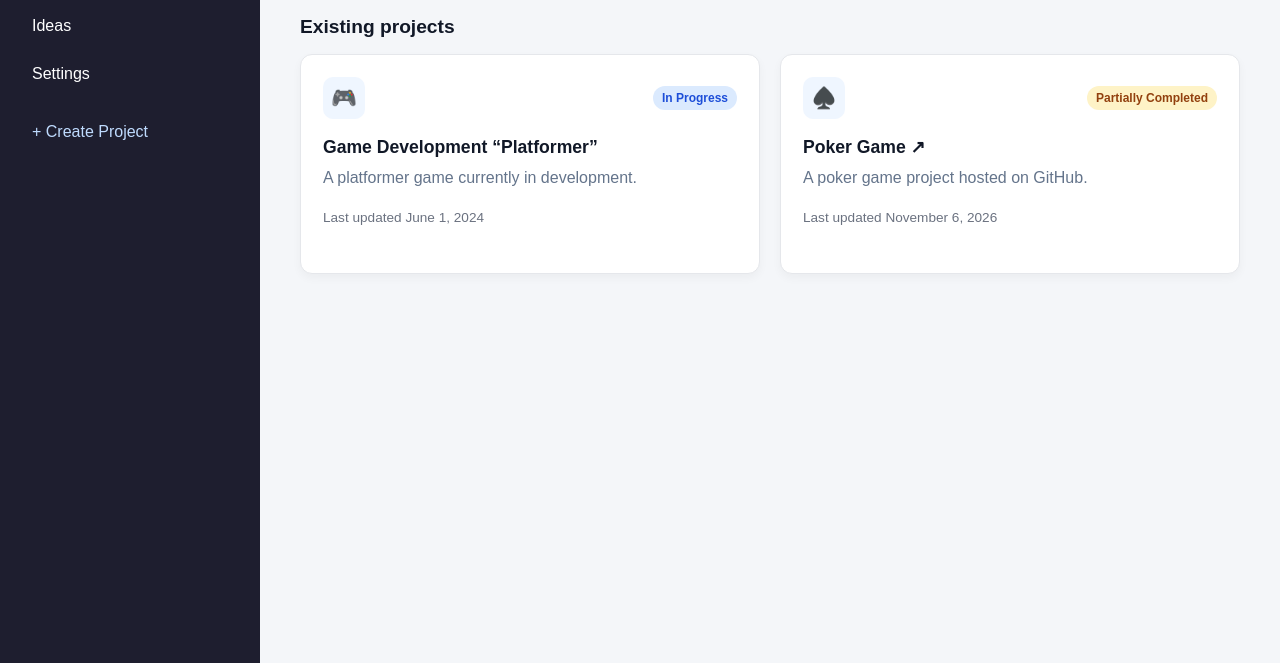
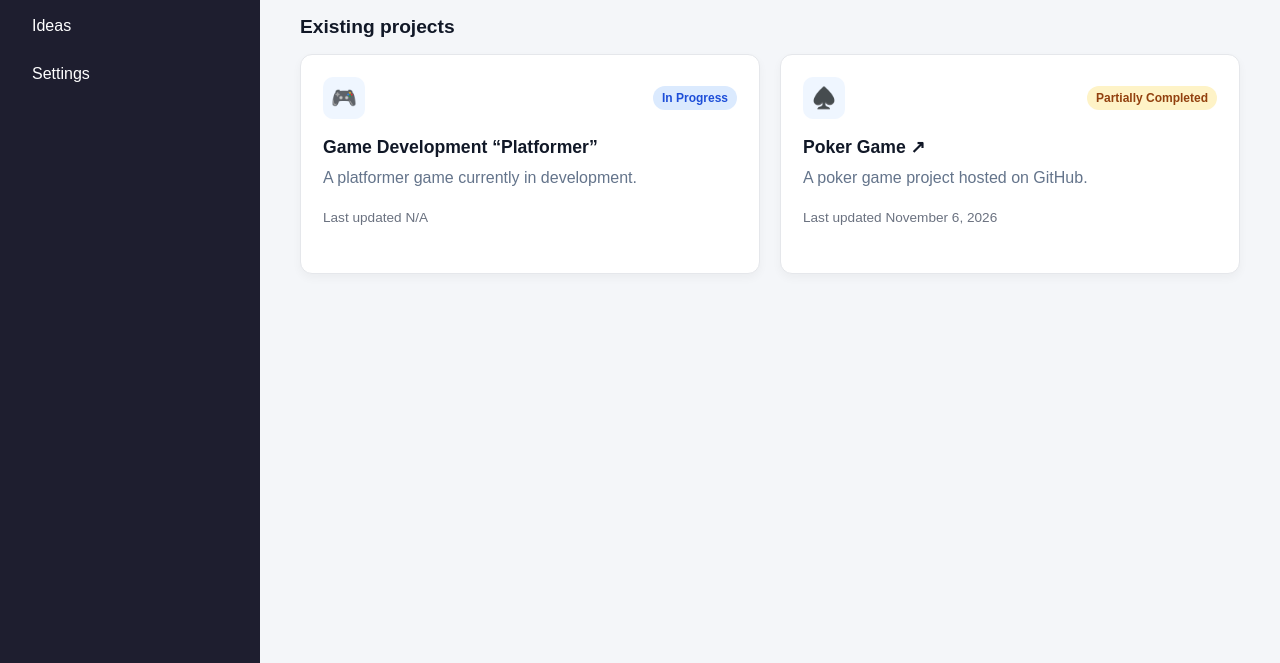
Before and after one commit to francisbernardo023-lang/devhub-v.1, a plain HTML site: page projects.html in a window 1280 px wide. Shown: the part 137-800 px from the top of the page. Drawn offline with Linux system fonts and the light colour scheme.

Commit message:
another update

```diff
--- a/projects.html
+++ b/projects.html
@@ -14,7 +14,6 @@
                 <li><a href="projects.html" aria-current="page">Projects</a></li>
                 <li><a href="ideas.html">Ideas</a></li>
                 <li><a href="settings.html">Settings</a></li>
-                <li><a href="new-project.html" class="create-btn">+ Create Project</a></li>
             </ul>
         </aside>
 
@@ -38,7 +37,7 @@
                         </div>
                         <h3>Game Development “Platformer”</h3>
                         <p class="project-description">A platformer game currently in development.</p>
-                        <p class="project-date">Last updated <time datetime="N/A">June 1, 2024</time></p>
+                        <p class="project-date">Last updated <time datetime="N/A">N/A</time></p>
                     </article>
 
                     <article class="project-card projects2">
```
